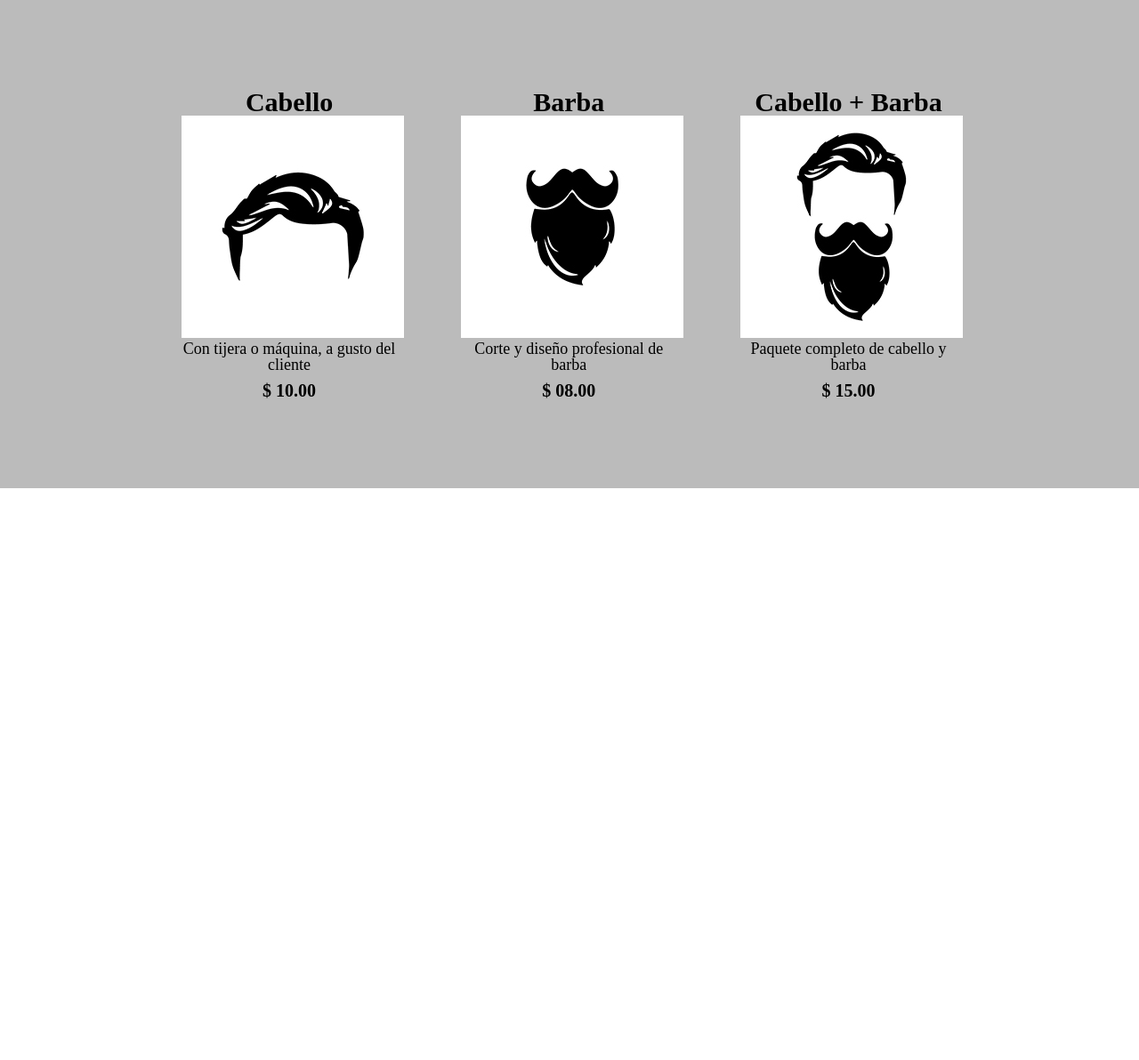
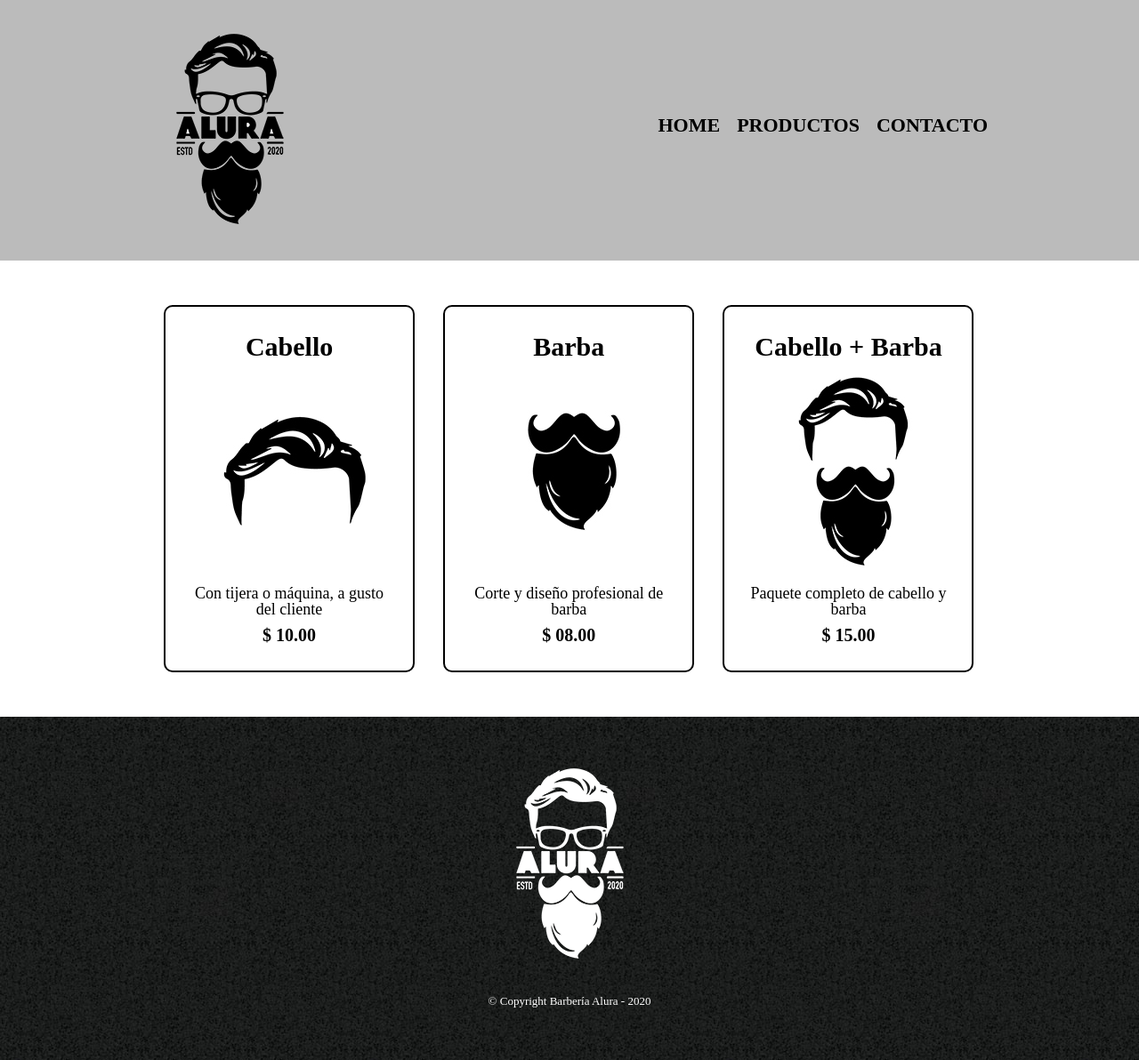
Before and after one commit to palomaandrea/barberiaAlura, a plain HTML site: page productos.html in a window 1280 px wide. Shown: the whole page at 89% size. Before the commit the page ends 800 px from the top, so only its background shows below. Drawn offline with Linux system fonts and the light colour scheme.

Commit message:
Cierre primera parte del curso

```diff
--- a/productos.css
+++ b/productos.css
@@ -20,6 +20,7 @@ nav li{
     margin: 0 0 0 15px;
 }
 
+
 nav a{
     text-transform: uppercase;
     color: #000000;
@@ -28,13 +29,18 @@ nav a{
     text-decoration: none;
 }
 
-.productos {
+nav a:hover{
+    color: #c78c19;
+    text-decoration: underline;
+}
+
+.productos{
     width: 940px;
     margin: 0 auto;
     padding: 50px;
 }
 
-.productos li {
+.productos li{
     display: inline-block;
     text-align: center;
     width: 30%;
@@ -42,19 +48,45 @@ nav a{
     margin: 0 1.5%;
     padding: 30px 20px;
     box-sizing: border-box;
+    border: 2px solid #000000;
+    border-radius: 10px;
 }
 
-.productos h2 {
+.productos li:hover{
+    border-color:#c78c19;
+}
+
+.productos li:active{
+    border-color:#088c19;
+}
+
+.productos h2{
     font-size: 30px;
     font-weight: bold;
 }
 
-.producto-descripcion {
+.productos li:hover h2{
+    font-size: 33px;
+}
+
+.producto-descripcion{
     font-size: 18px;
 }
 
-.producto-precio {
+.producto-precio{
     font-size: 20px;
     font-weight: bold;
-    margin-top: 10px;
+    margin-top:10px;
 }
+
+footer{
+    text-align: center;
+    background: url(imagenes/bg.jpg);
+    padding:40px;
+}
+
+.copyright{
+    color:#FFFFFF;
+    font-size: 13px;
+    margin:20px;
+}
--- a/productos.html
+++ b/productos.html
@@ -1,4 +1,6 @@
 <!DOCTYPE html>
+
+
 <html>
     <head>
         <meta charset="UTF-8">
@@ -8,6 +10,19 @@
     </head>
     <body>
         <header>
+            <div class="caja">
+                <h1><img src="imagenes/logo.png"></h1>
+                <nav>
+                    <ul>
+                        <li><a href="index.html">Home</a></li>
+                        <li><a href="productos.html">Productos</a></li>
+                        <li><a href="contacto.html">Contacto</a></li>
+                    </ul>
+                </nav>
+            </div>
+        </header>
+
+
         <main>
             <ul class="productos">
                 <li>
@@ -30,6 +45,11 @@
                 </li>
             </ul>
         </main>
-        </header>
+
+
+        <footer>
+            <img src="imagenes/logo-blanco.png">
+            <p class="copyright">&copy Copyright Barbería Alura - 2020</p>
+        </footer>
     </body>
 </html>
```
Lines whose indentation alone changed are shown as unchanged.
